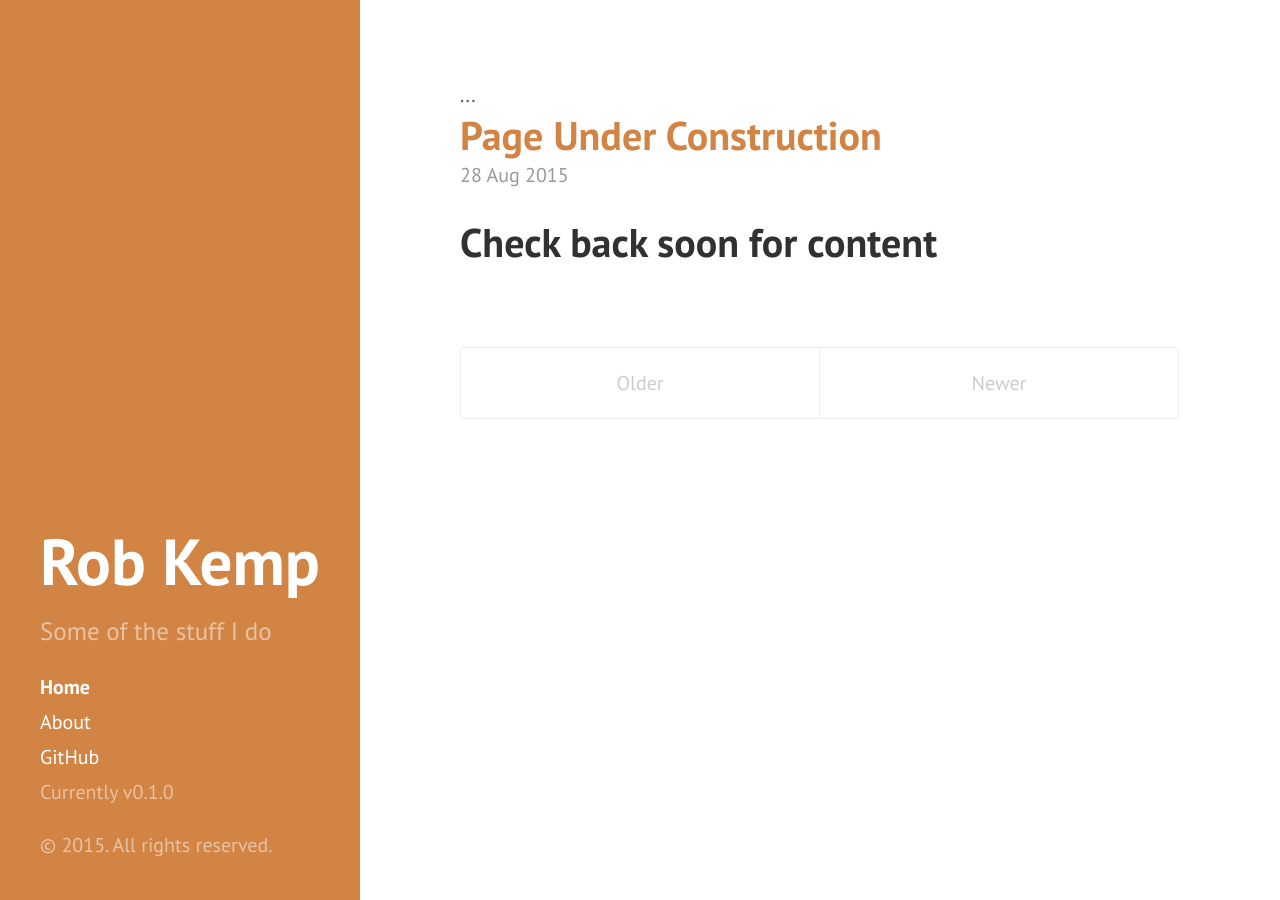
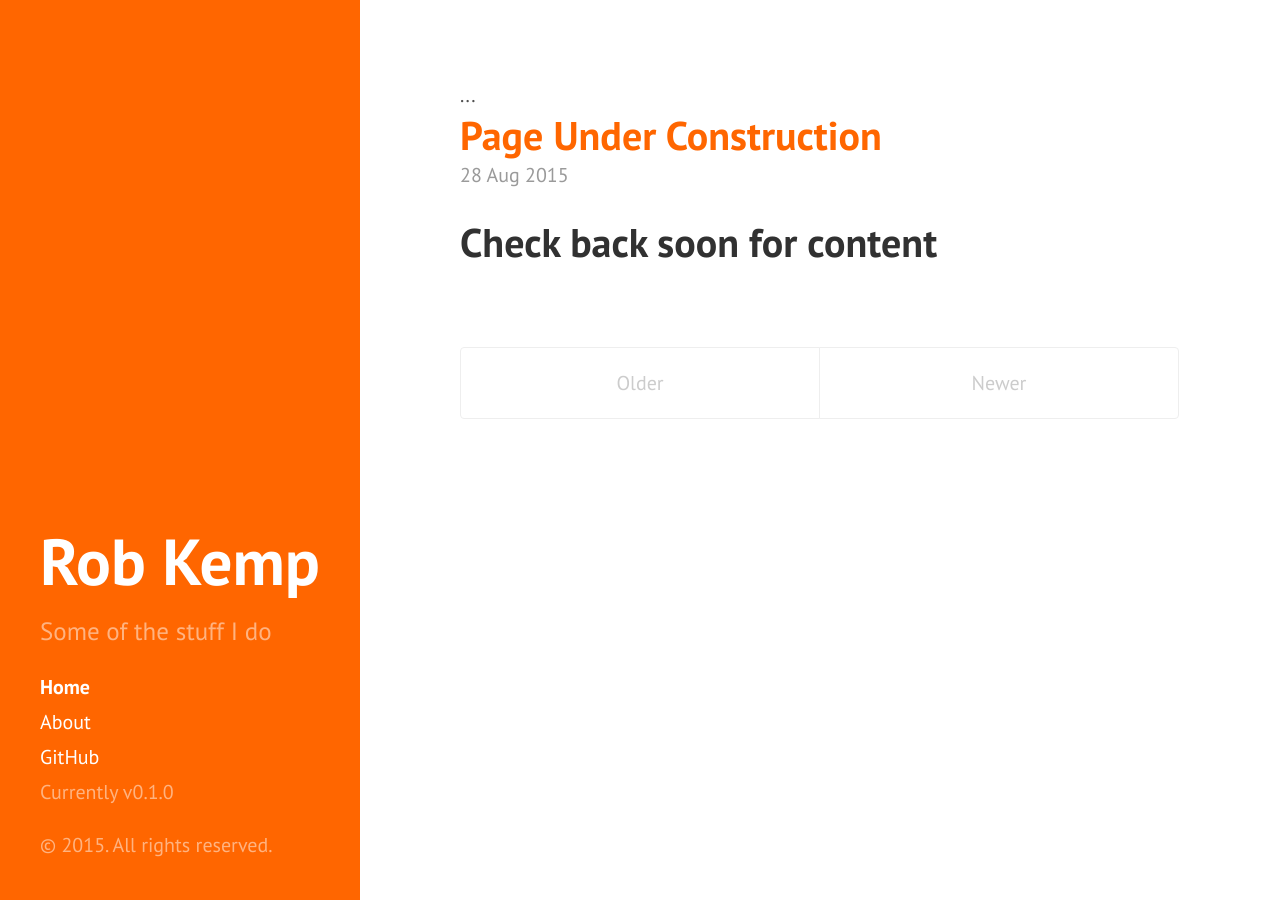
Before and after one commit to robkemp/robkemp.github.io, a Jekyll site: the page built from index.html, in a window 1280 px wide. Built offline with Jekyll 4.4.1, drawn with Linux system fonts in a browser that asks for light colours; Markdown is read by kramdown in place of the engine named in the settings; the list of posts is cut into pages by our own code.

Commit message:
color updates

```diff
--- a/_layouts/page.html
+++ b/_layouts/page.html
@@ -4,7 +4,7 @@
 
 
 <div class="page">
-  <body class="theme-base-09">
+  <body class="theme-base-ro">
     ...
   </body>
   <h1 class="page-title">{{ page.title }}</h1>
--- a/_layouts/post.html
+++ b/_layouts/post.html
@@ -3,6 +3,9 @@
 ---
 
 <div class="post">
+  <body class="theme-base-ro">
+    ...
+  </body>
 
   <h1 class="post-title">{{ page.title }}</h1>
   <span class="post-date">{{ page.date | date_to_string }}</span>
--- a/index.html
+++ b/index.html
@@ -2,7 +2,7 @@
 layout: default
 title: Home
 ---
-<body class="theme-base-09">
+<body class="theme-base-ro">
   ...
 </body>
 
--- a/public/css/hyde.css
+++ b/public/css/hyde.css
@@ -195,6 +195,16 @@
   color: #d28445;
 }
 
+/* Orange */
+.theme-base-ro .sidebar {
+  background-color: #ff6600;
+}
+.theme-base-ro .content a,
+.theme-base-ro .related-posts li a:hover {
+  color: #ff6600;
+}
+
+
 /* Yellow */
 .theme-base-0a .sidebar {
   background-color: #f4bf75;
```
